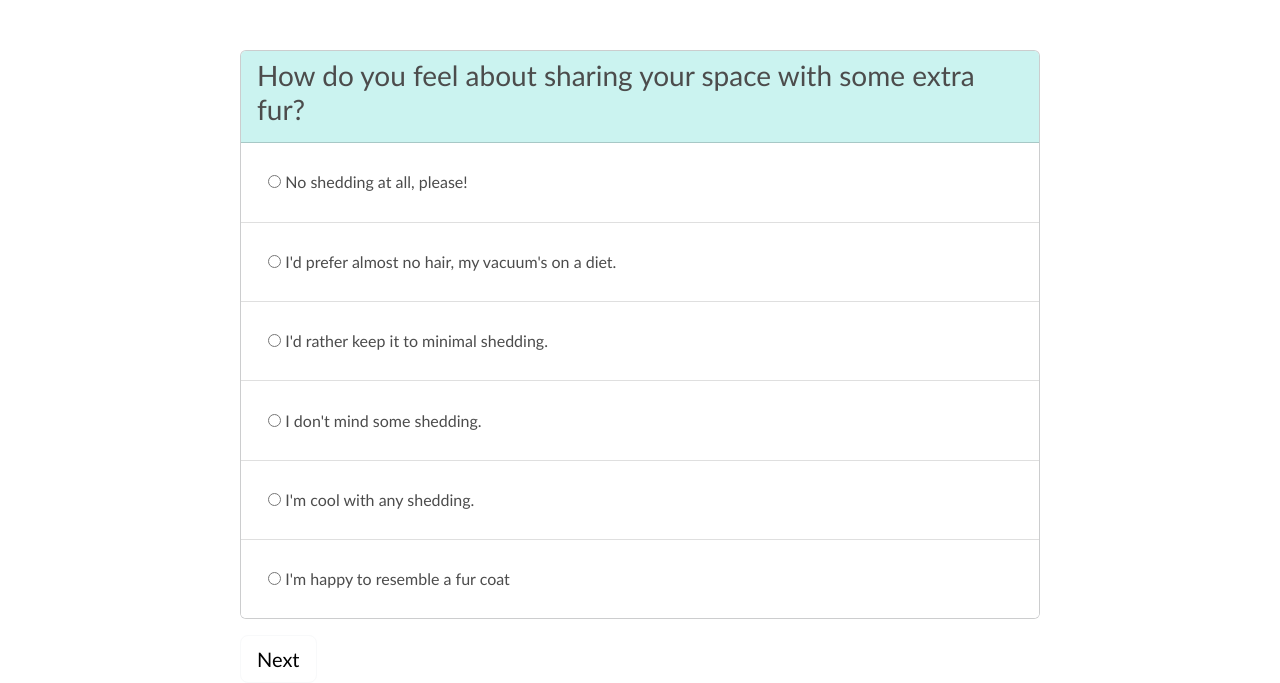
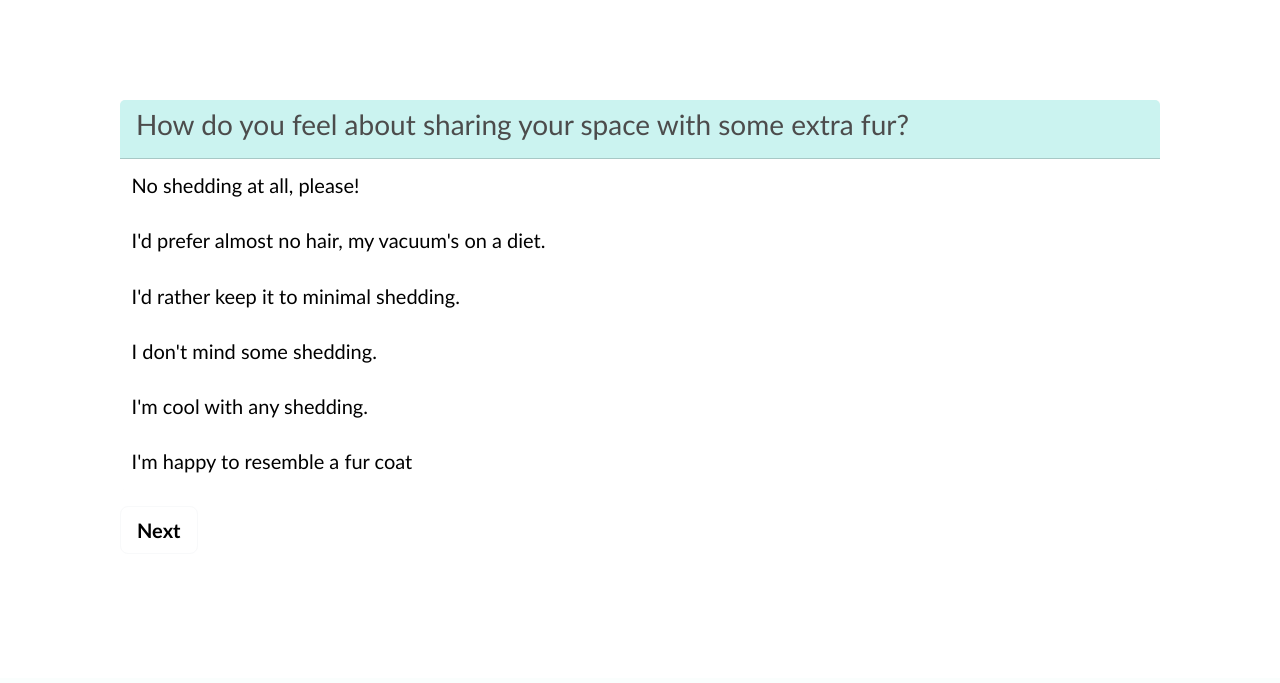
Before and after one commit to berta-rf/FetchMate, a Flask app: page /quiz in a window 1280 px wide. Shown: the part 122-805 px from the top of the page. After the commit the page ends 661 px from the top, so only its background shows below. Run offline with Flask 3, Linux system fonts and the light colour scheme; some web fonts are replaced.

Commit message:
Updated front end

```diff
--- a/src/static/css/styles.css
+++ b/src/static/css/styles.css
@@ -90,6 +90,7 @@
     height: auto;
     min-height: 100%;
     object-fit: fill;
+    background-color: rgba(0,0,0,.7); opacity: 0.9;
 }
 
 .hero_text {
@@ -97,6 +98,7 @@
     z-index: 1;
     max-width: 90%;
     background-color: transparent !important;
+
 }
 
 
@@ -168,20 +170,26 @@
     display: flex;
     justify-content: center;
     align-items: center;
-    padding-top: 50px;
+    padding-top: 100px;
+    outline: none;
+    border: none;
 }
 
 .quiz-header {
     background-color: var(--muted-b) !important;
+
 }
 
 #next-btn:hover {
-    background-color: #ffbf69 !important;
+   background-color: #ffbf69 !important;
 }
 
 .answers li {
-    padding: 1.7rem;
+    padding: 0.6rem;
     font-size: 1rem;
+    border: none;
+    outline: none;
+
 }
 
 
@@ -226,3 +234,27 @@
     0% { transform: rotate(0deg); }
     100% { transform: rotate(360deg); }
 }
+
+
+/* Style for the answer buttons */
+.answer-label {
+    display: inline-block;
+    width: 100%;
+    text-align: left;
+    font-size: 20px;
+    padding: 2px;
+    background-color: #2ec4b6;
+    outline: none;
+    border: none;
+    color: black;
+    margin-bottom: 2px;
+    cursor: pointer;
+    transition: background-color 0.2s, color 0.2s;
+}
+
+input[type="radio"]:checked + .answer-label {
+    font-weight: bold;
+    color: #ff9f1c;
+    outline: none;
+    border: none;
+}
--- a/src/templates/quiz.html
+++ b/src/templates/quiz.html
@@ -5,38 +5,39 @@
     <main class="container quiz">
       <form action="/results" id="quiz_form">
         {% for idx, question in questions %}
-        <div id="question-{{ idx }}" class="question card bg-light mb-3" style="width: 50rem; display: none;">
+         <div id="question-{{ idx }}" class="question card bg-light mb-3" style="width: 65rem; display: none; outline: none;border: none;">
             <div class="card-header quiz-header">
                 <h3>{{ question.question_text }}</h3>
             </div>
              <ul class="list-group list-group-flush answers">
                   <li class="list-group-item">
-                <input id="answer_{{ idx }}_1" type="radio" required name="{{ question.param }}" value="{{ question.value_1 }}">
-                <label for="answer_{{ idx }}_1">{{ question.answer_1 }}</label>
+                    <input id="answer_{{ idx }}_1" type="radio" required name="{{ question.param }}" value="{{ question.value_1 }}" hidden>
+                      <label for="answer_{{ idx }}_1" class="answer-label">{{ question.answer_1 }}</label>
                   </li>
                   <li class="list-group-item">
-                <input id="answer_{{ idx }}_2" type="radio" required name="{{ question.param }}" value="{{ question.value_2 }}">
-                <label for="answer_{{ idx }}_2">{{ question.answer_2 }}</label>
+                    <input id="answer_{{ idx }}_2" type="radio" required name="{{ question.param }}" value="{{ question.value_2 }}"hidden>
+                      <label for="answer_{{ idx }}_2" class="answer-label">{{ question.answer_2 }}</label>
                   </li>
                   <li class="list-group-item">
-                <input id="answer_{{ idx }}_3" type="radio" required name="{{ question.param }}" value="{{ question.value_3 }}">
-                <label for="answer_{{ idx }}_3">{{ question.answer_3 }}</label>
+                    <input id="answer_{{ idx }}_3" type="radio" required name="{{ question.param }}" value="{{ question.value_3 }}"hidden>
+                      <label for="answer_{{ idx }}_3" class="answer-label">{{ question.answer_3 }}</label>
                   </li>
                   <li class="list-group-item">
-                <input id="answer_{{ idx }}_4" type="radio" required name="{{ question.param }}" value="{{ question.value_4 }}">
-                <label for="answer_{{ idx }}_4">{{ question.answer_4 }}</label>
+                    <input id="answer_{{ idx }}_4" type="radio" required name="{{ question.param }}" value="{{ question.value_4 }}"hidden>
+                      <label for="answer_{{ idx }}_4" class="answer-label">{{ question.answer_4 }}</label>
                   </li>
                   <li class="list-group-item">
-                <input id="answer_{{ idx }}_5" type="radio" required name="{{ question.param }}" value="{{ question.value_5 }}">
-                <label for="answer_{{ idx }}_5">{{ question.answer_5 }}</label>
+                    <input id="answer_{{ idx }}_5" type="radio" required name="{{ question.param }}" value="{{ question.value_5 }}"hidden>
+                      <label for="answer_{{ idx }}_5" class="answer-label">{{ question.answer_5 }}</label>
+                  </li>
                   <li class="list-group-item">
-                <input id="answer_{{ idx }}_6" type="radio" required name="{{ question.param }}" value="{{ question.value_6 }}">
-                <label for="answer_{{ idx }}_6">{{ question.answer_6 }}</label>
+                    <input id="answer_{{ idx }}_6" type="radio" required name="{{ question.param }}" value="{{ question.value_6 }}"hidden>
+                      <label for="answer_{{ idx }}_6" class="answer-label">{{ question.answer_6 }}</label>
                     </li>
              </ul>
           </div>
         {% endfor %}
-        <button class="btn btn-light btn-lg" id="next-btn">Next</button>
+        <button class="btn btn-light btn-lg" style="font-weight: bold" id="next-btn">Next</button>
       </form>
 
       <div id="loader"></div>
@@ -90,7 +91,7 @@
 
   const nextQuestionEl = document.getElementById('question-' + (index + 1));
   if (!nextQuestionEl) {
-    document.getElementById('next-btn').innerText = 'Submit'
+    document.getElementById('next-btn').innerText = 'Fetch your result 🦴'
   }
 
   // Show question
--- a/src/templates/results.html
+++ b/src/templates/results.html
@@ -6,12 +6,11 @@
         {{ share.create(title='Share with: ', sites='twitter, facebook', align='right') }}
     </div>
 
-    <h1 id="quiz-result">{% block title %} The Best Dog Breed for You is {% endblock %}</h1>
+    <h1 id="quiz-result">{% block title %} The Pawfect Dog Breed for You is {% endblock %}</h1>
 
     <div style="width: 60%; margin: auto" >
         {% for breed, image_url in breeds.items() %}
         <div class="card my-5 text-center result-card" >
-            <img src="{{ image_url }}" class="card-img-top breed-picture">
             <div class="card-body">
               <h3 class="card-text">
                 {{ loop.index }}.
@@ -20,8 +19,8 @@
                 {% else %}
                     {{ breed }}
                 {% endif %}
-                  <img src="{{ image_url }}" class="card-img-top breed-picture">
               </h3>
+                <img src="{{ image_url }}" class="card-img-top breed-picture">
             </div>
         </div>
         {% endfor %}
```
Lines whose indentation alone changed are shown as unchanged.
